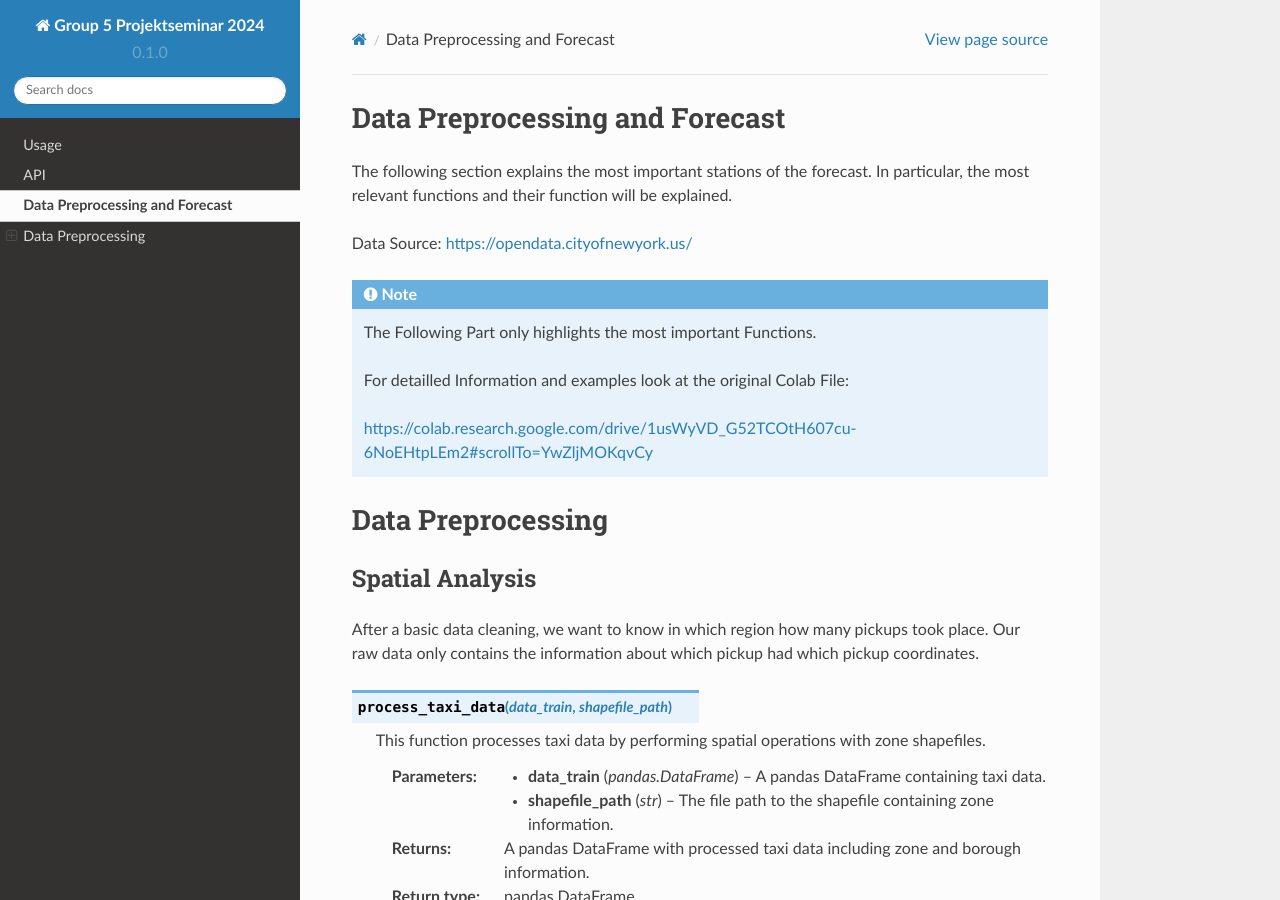
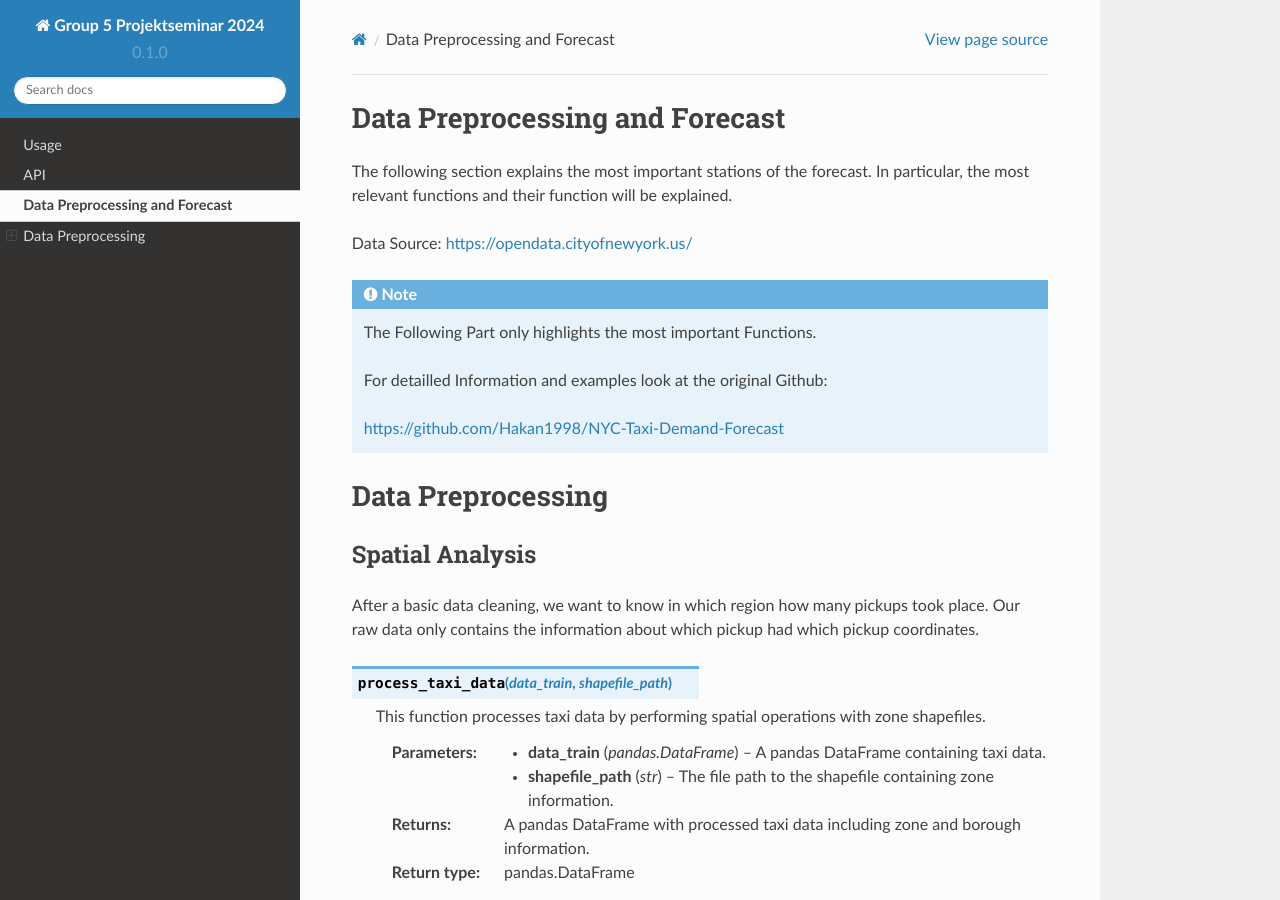
Before and after one commit to Hakan1998/PS-Group-5, a Sphinx documentation site: the page built from docs/source/Forecast.rst, in a window 1280 px wide and 900 px high. Built offline with Sphinx 7.4.7 and the Read the Docs theme 2.0.0, drawn with Linux system fonts in a browser that asks for light colours.

Commit message:
Update Forecast.rst

```diff
--- a/docs/source/Forecast.rst
+++ b/docs/source/Forecast.rst
@@ -10,9 +10,9 @@ Data Source: https://opendata.cityofnewyork.us/
 
 .. note:: The Following Part only highlights the most important Functions.
 
-   For detailled Information and examples look at the original Colab File:
+   For detailled Information and examples look at the original Github:
 
-   https://colab.research.google.com/drive/1usWyVD_G52TCOtH607cu-6NoEHtpLEm2#scrollTo=YwZljMOKqvCy
+   https://github.com/Hakan1998/NYC-Taxi-Demand-Forecast
 
 
 
```
